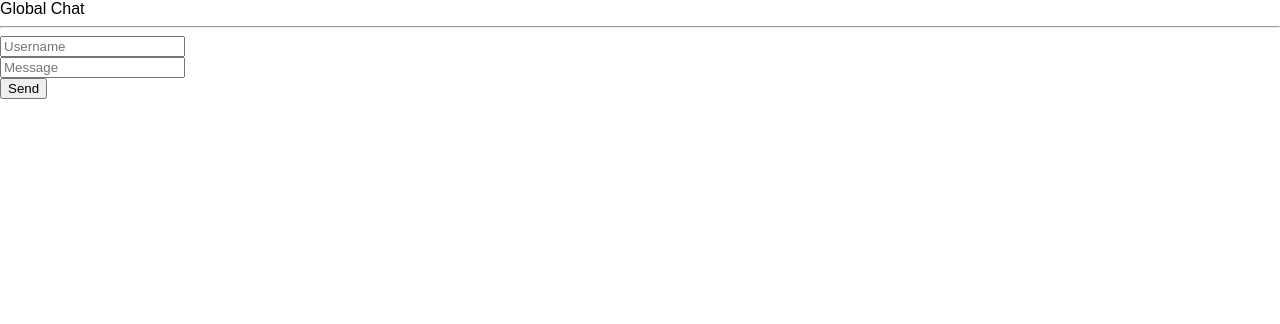
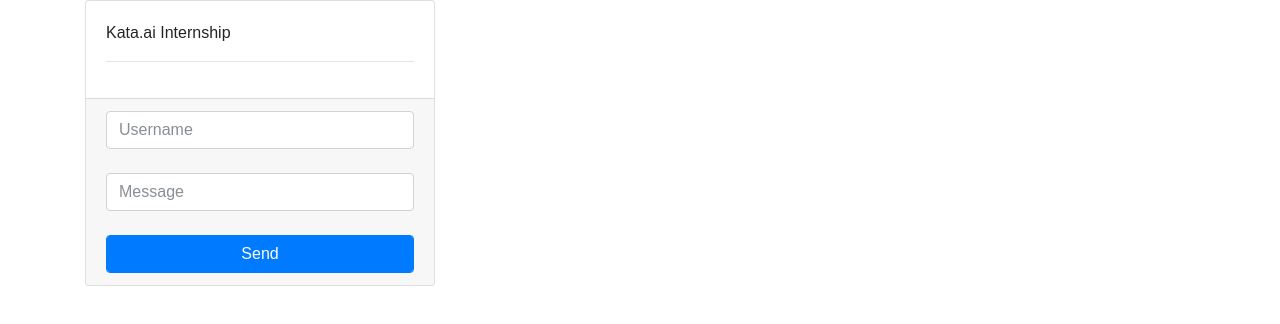
Before and after one commit to hanifaarrumaisha/kataintern, a React (Create React App) app in the folder chatapp/: page / in a window 1280 px wide. Shown: the top 324 px of the page. Built offline with nearby package versions, Linux system fonts and the light colour scheme.

Commit message:
add frontend

```diff
--- a/chatapp/public/index.html
+++ b/chatapp/public/index.html
@@ -10,6 +10,7 @@
     -->
     <link rel="manifest" href="%PUBLIC_URL%/manifest.json">
     <link rel="shortcut icon" href="%PUBLIC_URL%/favicon.ico">
+    <link rel="stylesheet" href="https://maxcdn.bootstrapcdn.com/bootstrap/4.0.0-beta.2/css/bootstrap.min.css" integrity="sha384-PsH8R72JQ3SOdhVi3uxftmaW6Vc51MKb0q5P2rRUpPvrszuE4W1povHYgTpBfshb" crossorigin="anonymous">
     <!--
       Notice the use of %PUBLIC_URL% in the tags above.
       It will be replaced with the URL of the `public` folder during the build.
@@ -36,5 +37,8 @@
       To begin the development, run `npm start` or `yarn start`.
       To create a production bundle, use `npm run build` or `yarn build`.
     -->
+    <script src="https://code.jquery.com/jquery-3.2.1.slim.min.js" integrity="sha384-KJ3o2DKtIkvYIK3UENzmM7KCkRr/rE9/Qpg6aAZGJwFDMVNA/GpGFF93hXpG5KkN" crossorigin="anonymous"></script>
+  <script src="https://cdnjs.cloudflare.com/ajax/libs/popper.js/1.12.3/umd/popper.min.js" integrity="sha384-vFJXuSJphROIrBnz7yo7oB41mKfc8JzQZiCq4NCceLEaO4IHwicKwpJf9c9IpFgh" crossorigin="anonymous"></script>
+  <script src="https://maxcdn.bootstrapcdn.com/bootstrap/4.0.0-beta.2/js/bootstrap.min.js" integrity="sha384-alpBpkh1PFOepccYVYDB4do5UnbKysX5WZXm3XxPqe5iKTfUKjNkCk9SaVuEZflJ" crossorigin="anonymous"></script>
   </body>
 </html>
--- a/chatapp/src/chat.js
+++ b/chatapp/src/chat.js
@@ -1,6 +1,16 @@
 import React from "react";
 
 class Chat extends React.Component{
+    constructor(props){
+        super(props);
+
+        this.state = {
+            username: '',
+            message: '',
+            messages: []
+        };
+    }
+
     render(){
         return (
             <div className="container">
@@ -8,10 +18,14 @@
                     <div className="col-4">
                         <div className="card">
                             <div className="card-body">
-                                <div className="card-title">Global Chat</div>
+                                <div className="card-title">Kata.ai Internship</div>
                                 <hr/>
                                 <div className="messages">
-
+                                    {this.state.messages.map(message => {
+                                        return (
+                                            <div>{message.author}: {message.message}</div>
+                                        )
+                                    })}
                                 </div>
                             </div>
                             <div className="card-footer">
```
